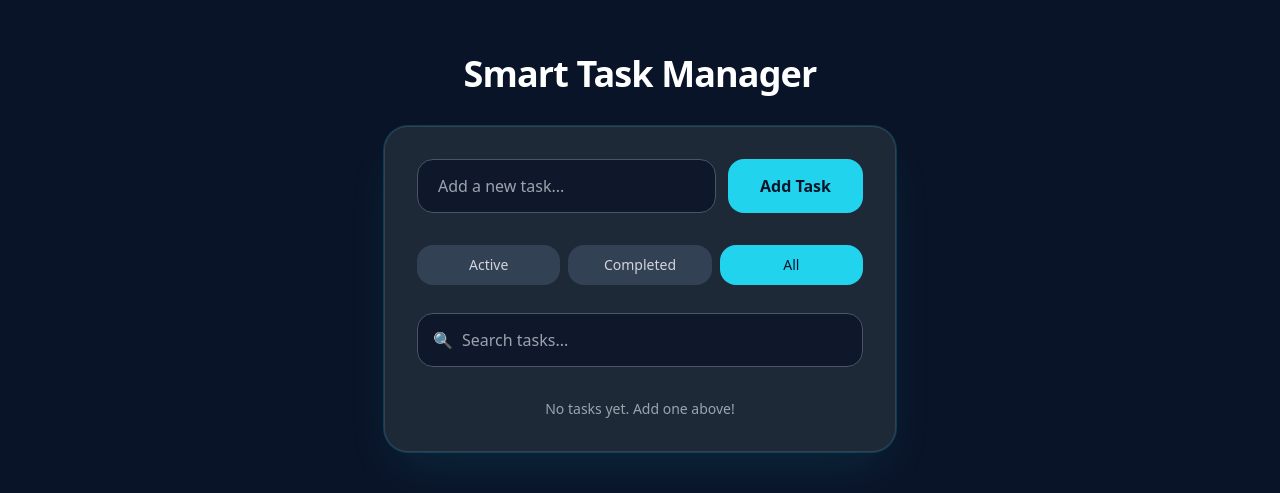
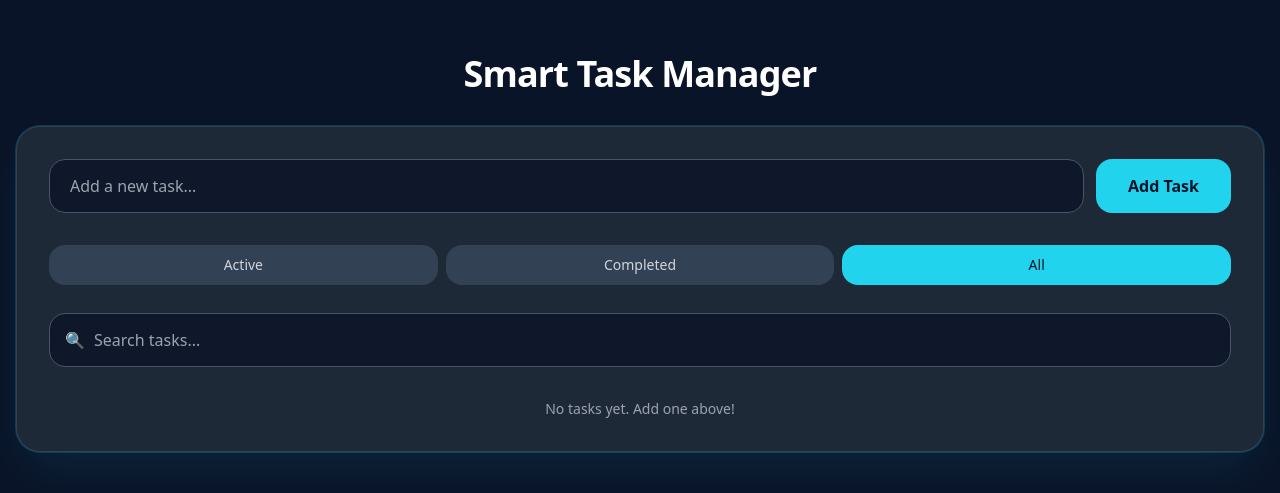
Before and after one commit to john-sprague/smart-task-manager, a React (Vite) app: page / in a window 1280 px wide. Shown: the part 147-640 px from the top of the page. Built offline with nearby package versions, Linux system fonts and the light colour scheme.

Commit message:
refactor: increase the width of the task manager

```diff
--- a/src/App.tsx
+++ b/src/App.tsx
@@ -30,7 +30,7 @@
 
   return (
     <div className="min-h-screen bg-[#0a1428] py-6 px-4 flex items-center justify-center">
-      <div className="w-full max-w-lg mx-auto">
+      <div className="w-full max-w-xxl mx-auto">
         <h1 className="text-3xl sm:text-4xl font-bold text-center mb-8 text-white tracking-tight">
           Smart Task Manager
         </h1>
```
